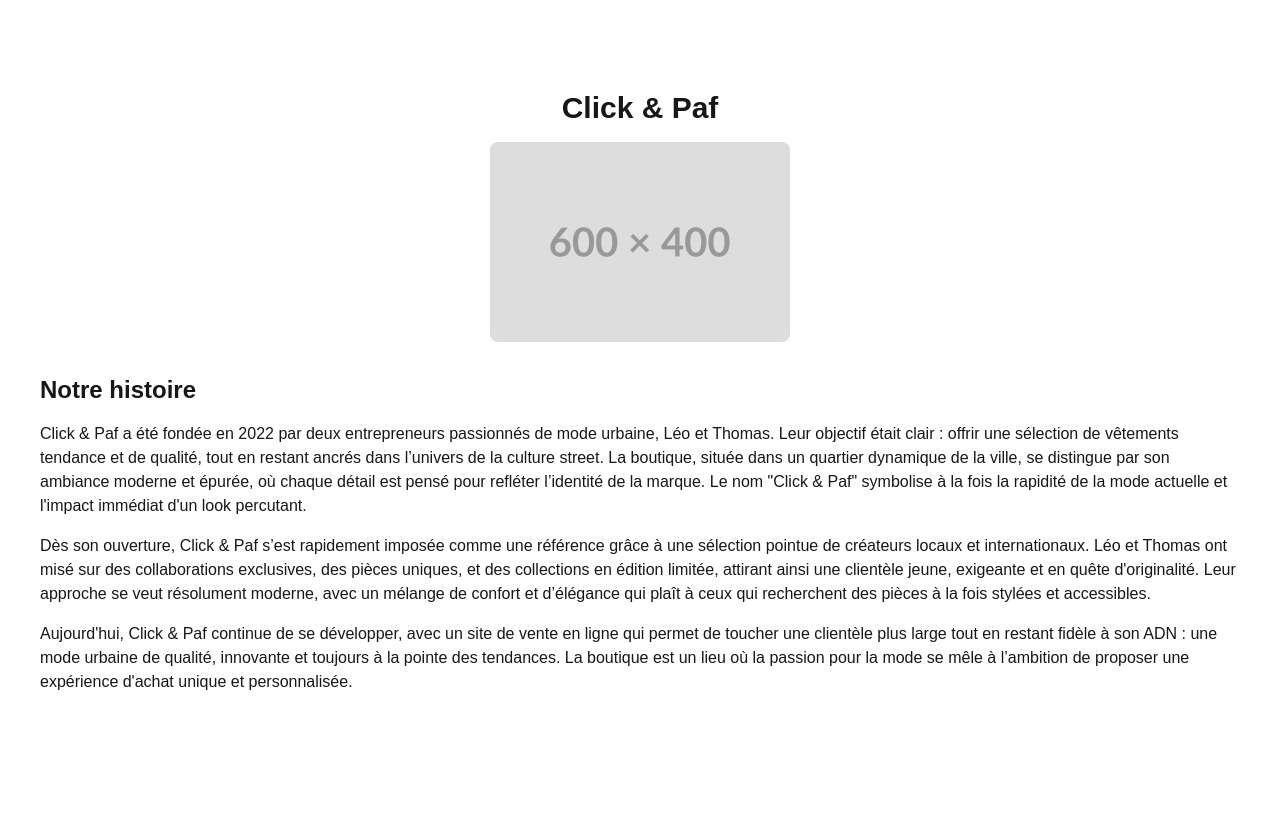
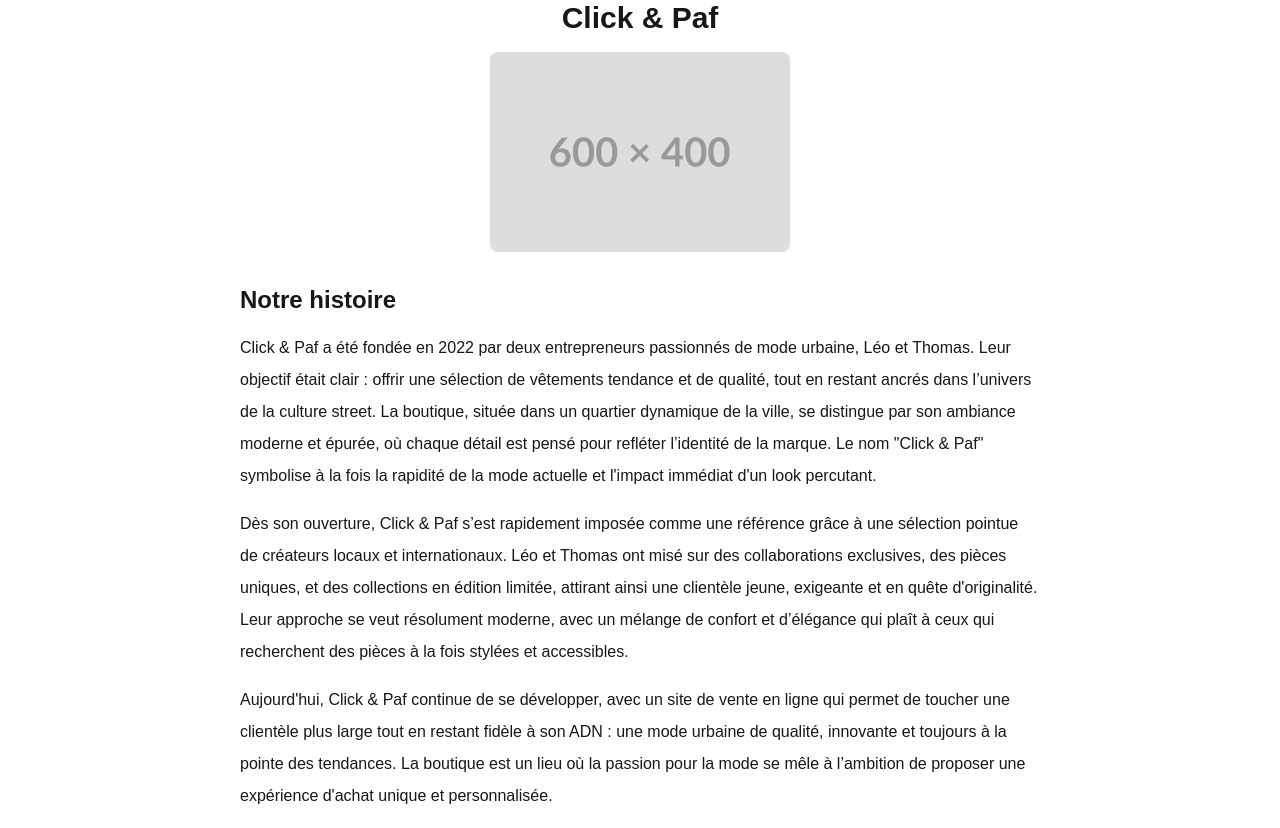
Before and after one commit to adrienqua/clicketpaf, a Next.js app: page / in a window 1280 px wide. Before the commit the page ends 800 px from the top, so only its background shows below. Built offline with nearby package versions, Linux system fonts and the light colour scheme.

Commit message:
home content

```diff
--- a/app/page.tsx
+++ b/app/page.tsx
@@ -22,7 +22,7 @@ export const metadata: Metadata = {
 
 export default function Home() {
     return (
-        <main className="flex flex-col container mx-auto items-center justify-center min-h-screen max-w-[1200px]">
+        <main className="flex flex-col container mx-auto items-center justify-center min-h-screen max-w-[800px]">
             <h1 className="text-3xl font-bold mb-4">Click & Paf</h1>
             <Image
                 src="/img/placeholder.png"
@@ -33,7 +33,7 @@ export default function Home() {
             />
             <div>
                 <h2 className="text-2xl font-bold mb-4">Notre histoire</h2>
-                <p className="mb-4">
+                <p className="mb-4 leading-loose">
                     Click & Paf a été fondée en 2022 par deux entrepreneurs passionnés de mode urbaine, Léo et Thomas.
                     Leur objectif était clair : offrir une sélection de vêtements tendance et de qualité, tout en
                     restant ancrés dans l’univers de la culture street. La boutique, située dans un quartier dynamique
@@ -41,7 +41,7 @@ export default function Home() {
                     refléter l’identité de la marque. Le nom "Click & Paf" symbolise à la fois la rapidité de la mode
                     actuelle et l'impact immédiat d'un look percutant.
                 </p>
-                <p className="mb-4">
+                <p className="mb-4 leading-loose">
                     Dès son ouverture, Click & Paf s’est rapidement imposée comme une référence grâce à une sélection
                     pointue de créateurs locaux et internationaux. Léo et Thomas ont misé sur des collaborations
                     exclusives, des pièces uniques, et des collections en édition limitée, attirant ainsi une clientèle
@@ -49,7 +49,7 @@ export default function Home() {
                     mélange de confort et d’élégance qui plaît à ceux qui recherchent des pièces à la fois stylées et
                     accessibles.
                 </p>
-                <p className="mb-4">
+                <p className="mb-4 leading-loose">
                     Aujourd'hui, Click & Paf continue de se développer, avec un site de vente en ligne qui permet de
                     toucher une clientèle plus large tout en restant fidèle à son ADN : une mode urbaine de qualité,
                     innovante et toujours à la pointe des tendances. La boutique est un lieu où la passion pour la mode
```
